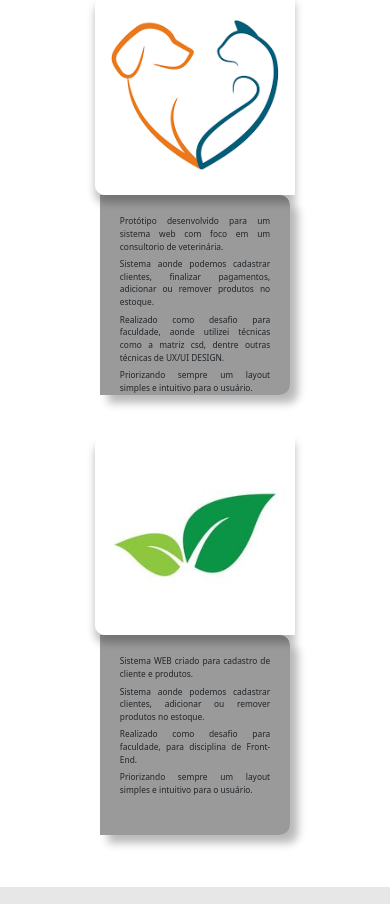
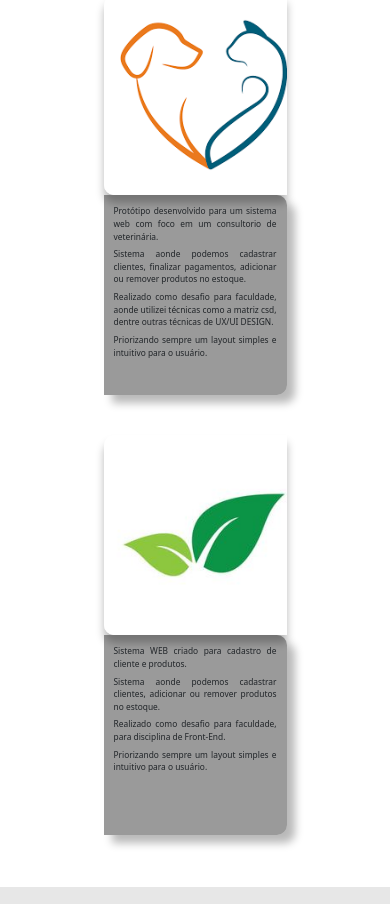
Before and after one commit to rochaoigor/PORTFOLIO-UX, a plain HTML site: page index.html in a window 390 px wide. Shown: the part 1382-2286 px from the top of the page. Drawn offline with nearby package versions, Linux system fonts and the light colour scheme.

Commit message:
Update mediaquery.css

```diff
--- a/mediaquery.css
+++ b/mediaquery.css
@@ -34,15 +34,21 @@
   }
 
  .projetos {
+        padding:12px;
+        flex-direction:column;
 
-        flex-direction:column;
-        padding:12px;
  }
 .container-card{
   flex-direction:column;
 }
+
+.card-1 {
+  width:50%;
+  background-size:cover;
+}
  .card-2 {
   font-size:0.525rem;
-  width:52%;
+  width:50%;
+  padding:5px;
  }
 }
```
